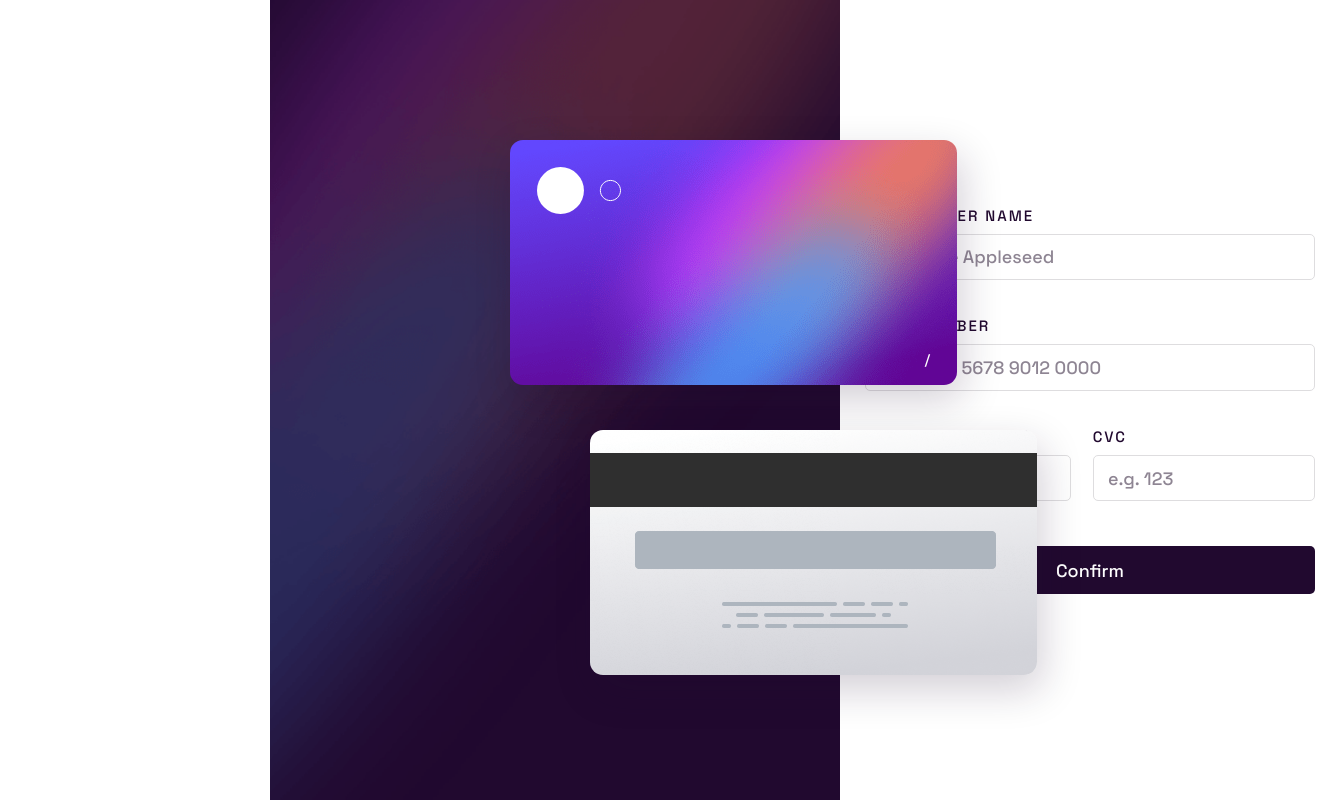
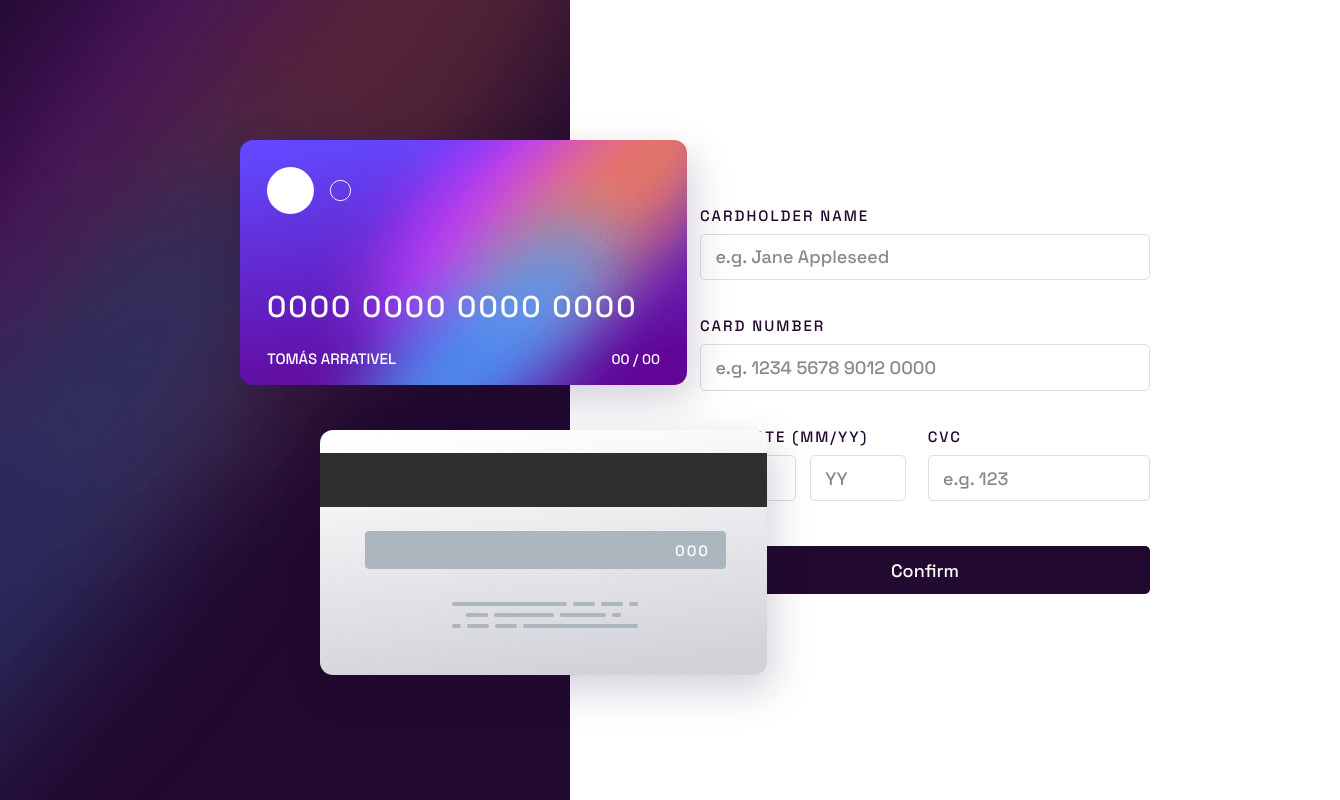
Before and after one commit to Tomas-Arrativel/Card-detailing, a React (Vite) app: page / in a window 1280 px wide. Shown: the whole page, 1340 px wide, since content can reach past the window. Built offline with nearby package versions, Linux system fonts and the light colour scheme.

Commit message:
trying to get the values for card

```diff
--- a/src/App.css
+++ b/src/App.css
@@ -3,5 +3,4 @@ main {
   display: flex;
   align-items: center;
   justify-content: space-between;
-  padding: 0 15rem;
 }
--- a/src/App.tsx
+++ b/src/App.tsx
@@ -2,10 +2,27 @@ import './App.css';
 import { CardsContainer, FormContainer } from './containers/exports';
 
 function App() {
+  let cardNum = '',
+    name = '',
+    expM = '',
+    expY = '',
+    cvc = '';
   return (
     <main>
-      <CardsContainer />
-      <FormContainer />
+      <CardsContainer
+        cardNum={cardNum}
+        name={name}
+        expM={expM}
+        expY={expY}
+        cvc={cvc}
+      />
+      <FormContainer
+        cardNum={cardNum}
+        name={name}
+        expM={expM}
+        expY={expY}
+        cvc={cvc}
+      />
     </main>
   );
 }
```
